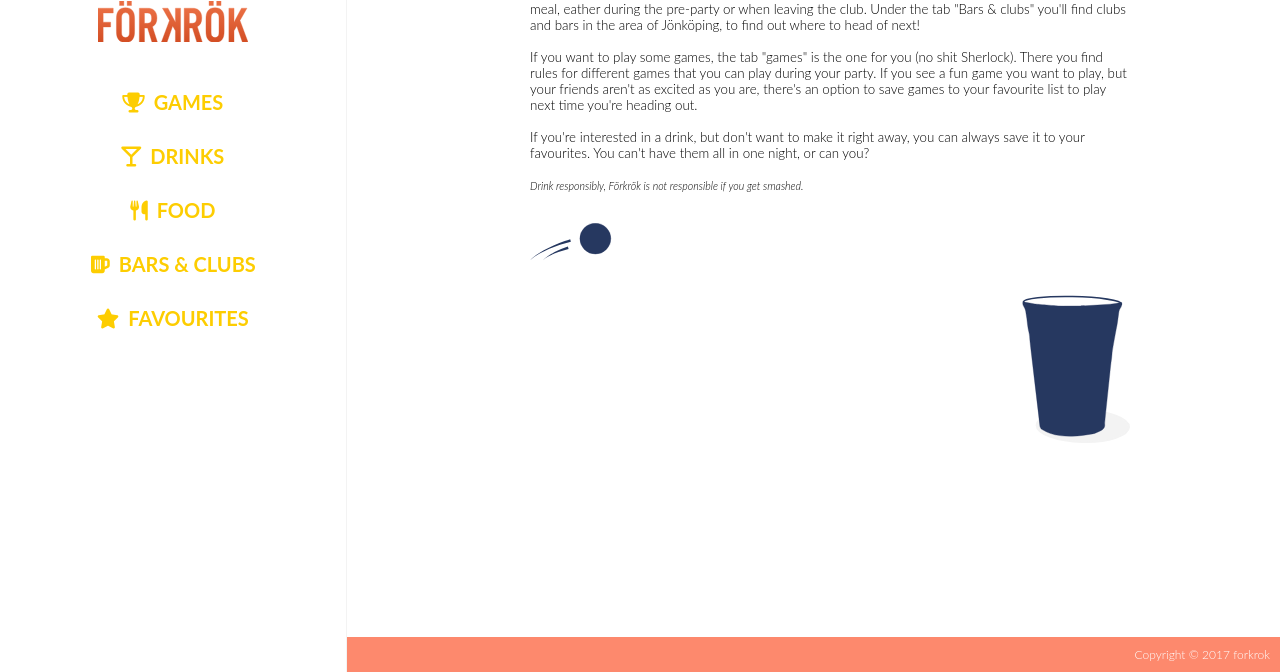
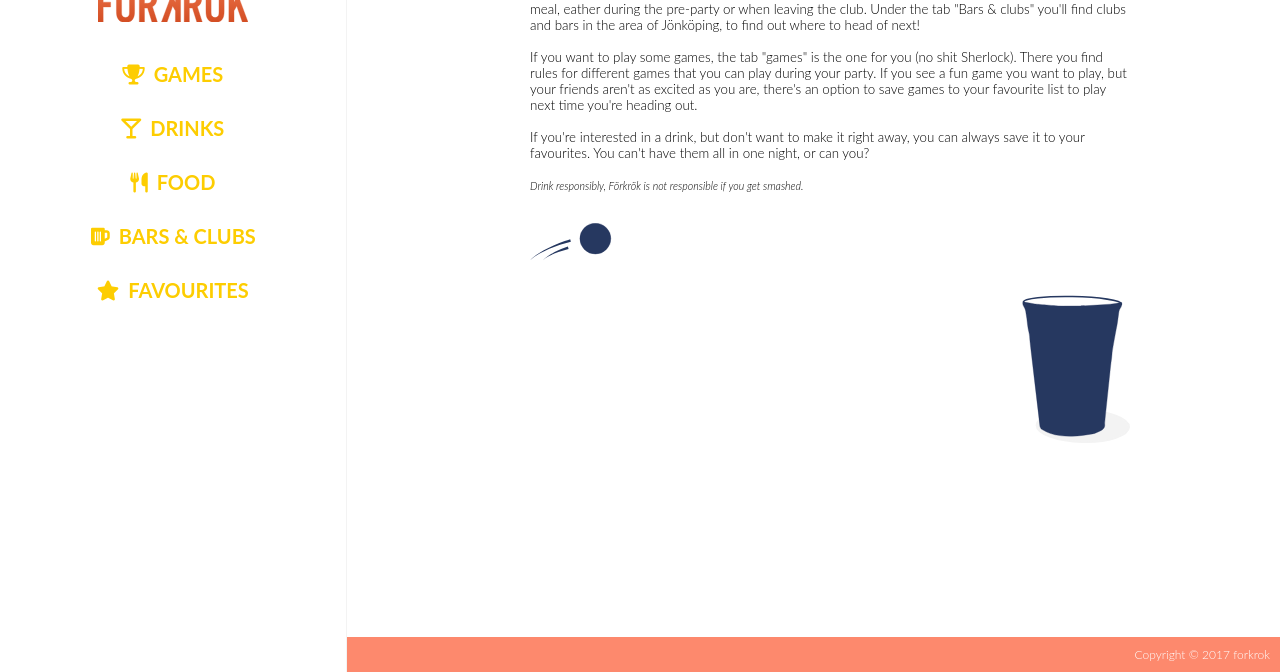
Before and after one commit to paulineef/Forkrok, a PHP site: page /index.php in a window 1280 px wide. Shown: the part 214-886 px from the top of the page. Run offline with PHP 8.4, Linux system fonts and the light colour scheme; some libraries are stand-ins or nearby versions.

Commit message:
928 menu paddingtop

```diff
--- a/forkrok.css
+++ b/forkrok.css
@@ -323,7 +323,7 @@ h2 i {
 	@media (min-width: 928px) { /* desktop*/
 
 		.imgCont {
-			padding-top: 60px;
+			padding-top: 40px;
 			width: 150px;
 		}
 
@@ -355,7 +355,7 @@ h2 i {
 		}
 
 		#first {
-			padding-top: 38px;
+			padding-top: 30px;
 		}
 
 		.ulli li a {
```
